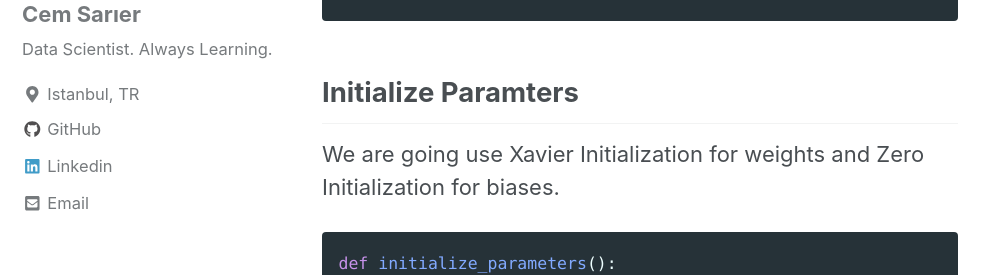
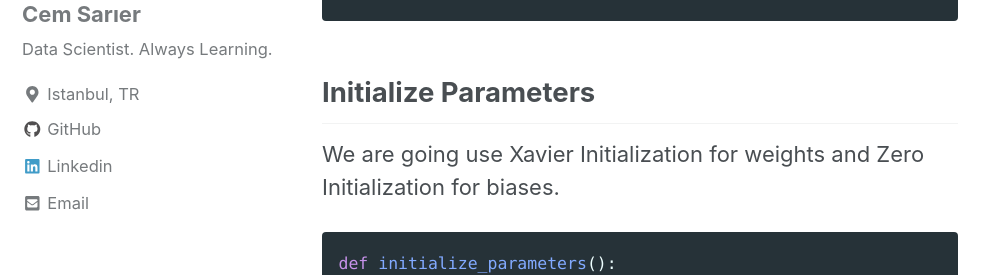
Before and after one commit to cemsarier/cemsarier.github.io, a Jekyll site: the page built from _posts/2019-04-10-tensorflow.md, in a window 1280 px wide and 900 px high, scrolled down 3500 px. Shown: the part 185-460 px from the top of the window, without its empty margins (0-998 px from the left). Built offline with Jekyll 4.4.1, drawn with Linux system fonts in a browser that asks for light colours; cached includes are drawn as plain includes; nearby versions of some CDN libraries.

Commit message:
Update 2019-04-10-tensorflow.md

````diff
--- a/_posts/2019-04-10-tensorflow.md
+++ b/_posts/2019-04-10-tensorflow.md
@@ -90,7 +90,7 @@ def create_placeholders(n_x, n_y):
     return X, Y
 ```
 
-## Initialize Paramters
+## Initialize Parameters
 
 We are going use Xavier Initialization for weights and Zero Initialization for biases.
 
````
